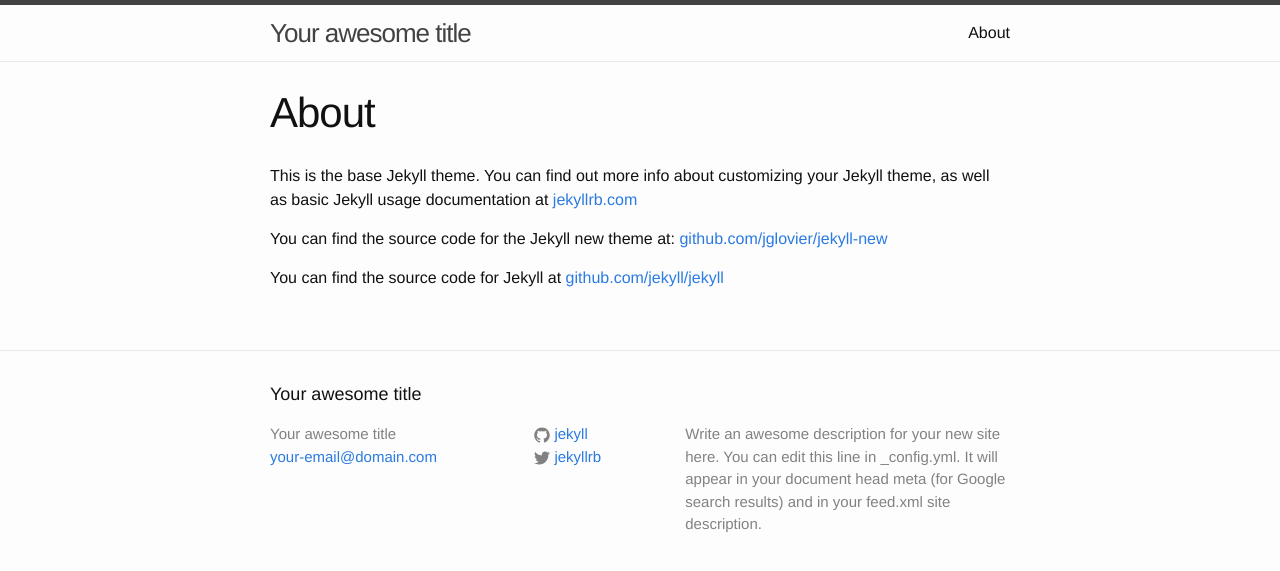
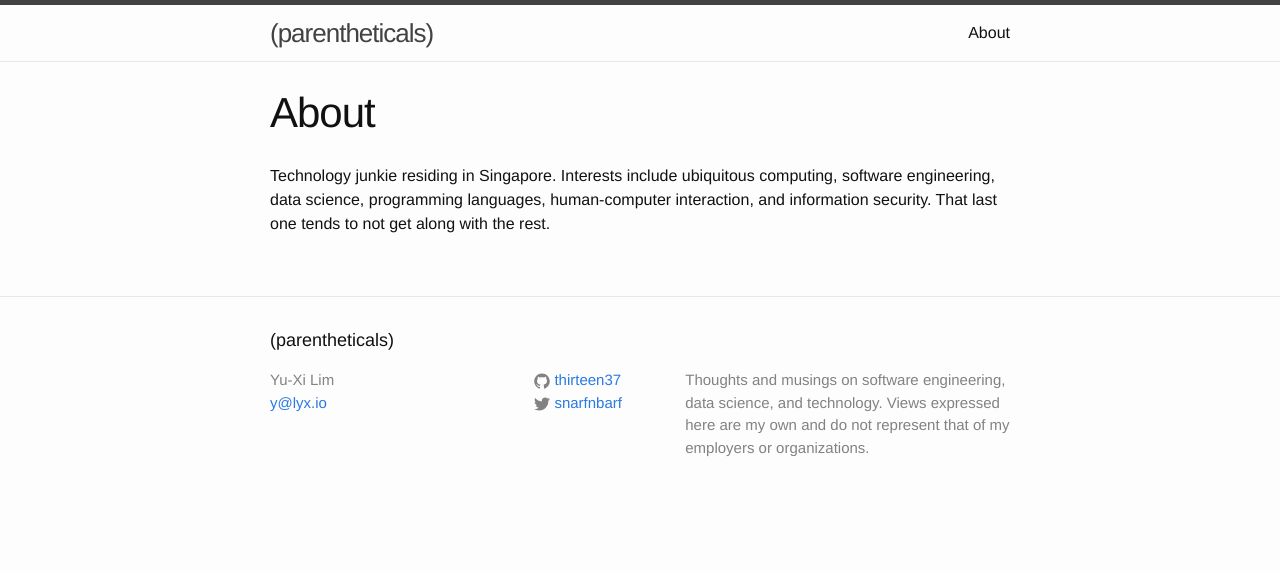
Before and after one commit to thirteen37/thirteen37.github.io, a Jekyll site: the page built from about.md, in a window 1280 px wide. Shown: the top 571 px of the page. Built offline with Jekyll 4.4.1, drawn with Linux system fonts in a browser that asks for light colours.

```diff
--- a/_config.yml
+++ b/_config.yml
@@ -1,14 +1,16 @@
 # Site settings
-title: Your awesome title
-email: your-email@domain.com
+title: (parentheticals)
+email: y@lyx.io
 description: > # this means to ignore newlines until "baseurl:"
-  Write an awesome description for your new site here. You can edit this
-  line in _config.yml. It will appear in your document head meta (for
-  Google search results) and in your feed.xml site description.
+  Thoughts and musings on software engineering, data science, and technology.
+  Views expressed here are my own and do not represent that of my employers or
+  organizations.
 baseurl: "" # the subpath of your site, e.g. /blog/
-url: "http://yourdomain.com" # the base hostname & protocol for your site
-twitter_username: jekyllrb
-github_username:  jekyll
+url: "http://thirteen37.github.io" # the base hostname & protocol for your site
+twitter_username: snarfnbarf
+github_username:  thirteen37
+timezone: Asia/Singapore
+owner: Yu-Xi Lim
 
 # Build settings
 markdown: kramdown
--- a/_includes/footer.html
+++ b/_includes/footer.html
@@ -7,7 +7,7 @@
     <div class="footer-col-wrapper">
       <div class="footer-col  footer-col-1">
         <ul class="contact-list">
-          <li>{{ site.title }}</li>
+          <li>{{ site.owner }}</li>
           <li><a href="mailto:{{ site.email }}">{{ site.email }}</a></li>
         </ul>
       </div>
--- a/about.md
+++ b/about.md
@@ -4,8 +4,7 @@ title: About
 permalink: /about/
 ---
 
-This is the base Jekyll theme. You can find out more info about customizing your Jekyll theme, as well as basic Jekyll usage documentation at [jekyllrb.com](http://jekyllrb.com/)
-
-You can find the source code for the Jekyll new theme at: [github.com/jglovier/jekyll-new](https://github.com/jglovier/jekyll-new)
-
-You can find the source code for Jekyll at [github.com/jekyll/jekyll](https://github.com/jekyll/jekyll)
+Technology junkie residing in Singapore. Interests include ubiquitous
+computing, software engineering, data science, programming languages,
+human-computer interaction, and information security. That last one
+tends to not get along with the rest.
```
Also changed, not shown: _posts/2015-03-29-welcome-to-jekyll.markdown (deleted, +0 -25 lines).
